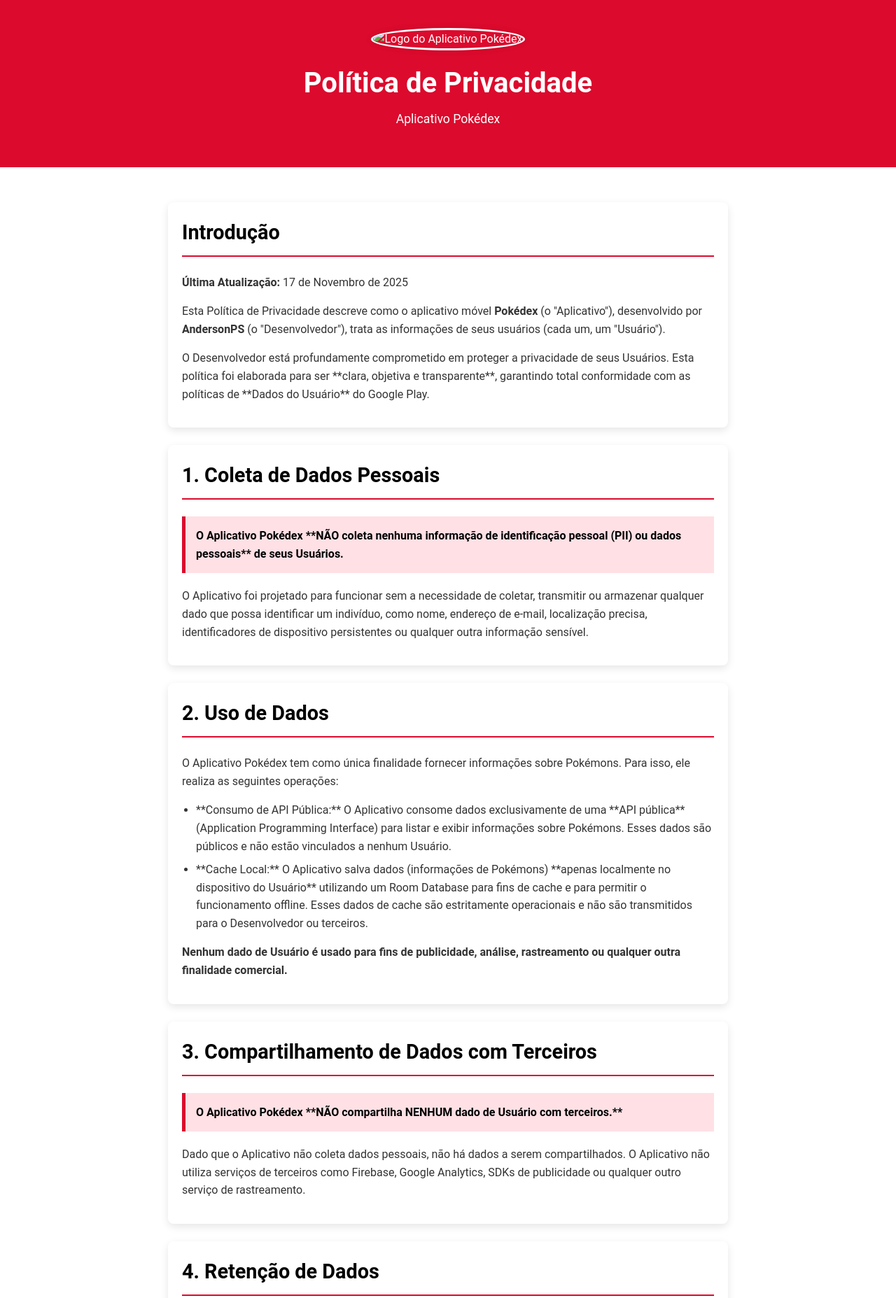
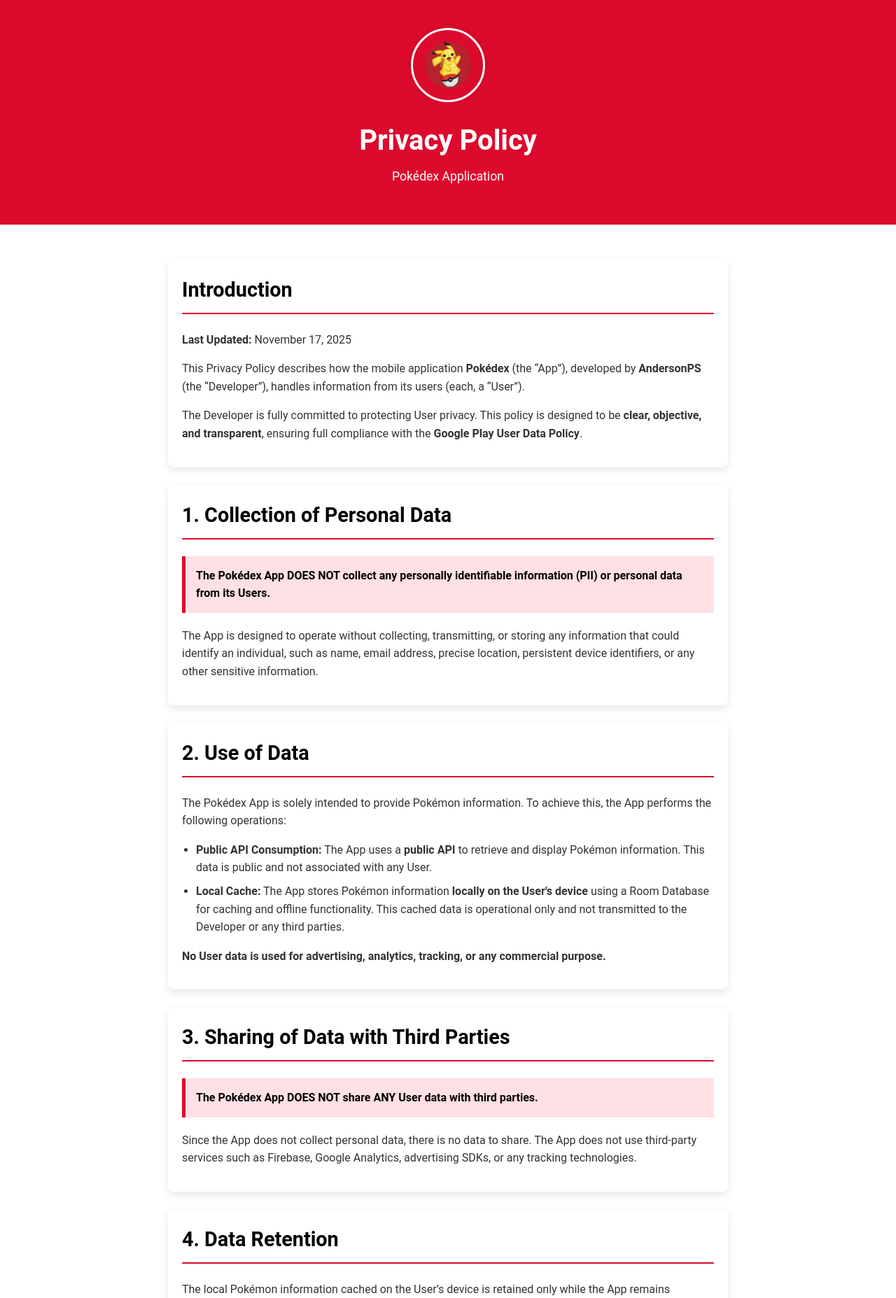
Before and after one commit to AndersonPS94/pokedexprivacypolicy, a plain HTML site: page home/ubuntu/index.html in a window 1280 px wide. Shown: the top 1855 px of the page at 70% size. Drawn offline with Linux system fonts and the light colour scheme.

Commit message:
final version

```diff
--- a/home/ubuntu/index.html
+++ b/home/ubuntu/index.html
@@ -1,41 +1,37 @@
 <!DOCTYPE html>
-<html lang="pt-BR">
+<html lang="en">
 <head>
     <meta charset="UTF-8">
     <meta name="viewport" content="width=device-width, initial-scale=1.0">
-    <title>Política de Privacidade - Pokédex</title>
+    <title>Privacy Policy - Pokédex</title>
     <style>
-        /* Variáveis de Cores Baseadas no App */
         :root {
-            --cor-primaria: #DC0A2D; /* Vermelho principal do cabeçalho/fundo */
-            --cor-secundaria: #FFFFFF; /* Branco dos cards/fundo */
-            --cor-texto-principal: #333333; /* Cinza escuro para o texto */
-            --cor-texto-secundario: #666666; /* Cinza mais claro */
-            --cor-destaque: #000000; /* Preto para títulos */
-            --cor-sombra: rgba(0, 0, 0, 0.1);
+            --primary-color: #DC0A2D;
+            --secondary-color: #FFFFFF;
+            --main-text: #333333;
+            --secondary-text: #666666;
+            --highlight-text: #000000;
+            --shadow-color: rgba(0, 0, 0, 0.1);
         }
 
-        /* Estilo Básico e Fontes */
         body {
-            font-family: 'Roboto', 'Arial', sans-serif; /* Fonte comum e limpa */
+            font-family: 'Roboto', 'Arial', sans-serif;
             line-height: 1.6;
             margin: 0;
             padding: 0;
-            background-color: var(--cor-secundaria);
-            color: var(--cor-texto-principal);
+            background-color: var(--secondary-color);
+            color: var(--main-text);
         }
 
-        /* Layout Principal */
         .container {
             max-width: 800px;
             margin: 0 auto;
             padding: 20px;
         }
 
-        /* Cabeçalho */
         header {
-            background-color: var(--cor-primaria);
-            color: var(--cor-secundaria);
+            background-color: var(--primary-color);
+            color: var(--secondary-color);
             padding: 40px 20px;
             text-align: center;
             margin-bottom: 30px;
@@ -52,28 +48,26 @@
             font-size: 1.1em;
         }
 
-        /* Imagem de Destaque (Opcional, baseada na imagem pokemon.png) */
         .logo-app {
             width: 100px;
             height: 100px;
             border-radius: 50%;
             margin-bottom: 15px;
-            border: 3px solid var(--cor-secundaria);
-            box-shadow: 0 0 10px var(--cor-sombra);
+            border: 3px solid var(--secondary-color);
+            box-shadow: 0 0 10px var(--shadow-color);
         }
 
-        /* Seções da Política */
         section {
-            background-color: var(--cor-secundaria);
+            background-color: var(--secondary-color);
             padding: 20px;
             margin-bottom: 25px;
             border-radius: 8px;
-            box-shadow: 0 4px 12px var(--cor-sombra);
+            box-shadow: 0 4px 12px var(--shadow-color);
         }
 
         h2 {
-            color: var(--cor-destaque);
-            border-bottom: 2px solid var(--cor-primaria);
+            color: var(--highlight-text);
+            border-bottom: 2px solid var(--primary-color);
             padding-bottom: 10px;
             margin-top: 0;
             font-size: 1.8em;
@@ -81,7 +75,7 @@
         }
 
         h3 {
-            color: var(--cor-primaria);
+            color: var(--primary-color);
             margin-top: 20px;
             font-size: 1.3em;
             font-weight: 500;
@@ -100,26 +94,23 @@
             margin-bottom: 8px;
         }
 
-        /* Destaque para Não Coleta */
-        .destaque-nao-coleta {
-            background-color: #ffe0e5; /* Um vermelho/rosa claro */
-            border-left: 5px solid var(--cor-primaria);
+        .no-data-box {
+            background-color: #ffe0e5;
+            border-left: 5px solid var(--primary-color);
             padding: 15px;
             margin: 20px 0;
             font-weight: bold;
-            color: var(--cor-destaque);
+            color: var(--highlight-text);
         }
 
-        /* Rodapé */
         footer {
             text-align: center;
             padding: 20px;
             font-size: 0.9em;
-            color: var(--cor-texto-secundario);
+            color: var(--secondary-text);
             margin-top: 40px;
         }
 
-        /* Responsividade Básica */
         @media (max-width: 600px) {
             header {
                 padding: 30px 15px;
@@ -139,85 +130,85 @@
 <body>
 
 <header>
-        <img src="pokemon.png" alt="Logo do Aplicativo Pokédex" class="logo-app">
-        <h1>Política de Privacidade</h1>
-        <p>Aplicativo Pokédex</p>
+    <img src="upload/pokemon.png" alt="Pokédex App Logo" class="logo-app">
+    <h1>Privacy Policy</h1>
+    <p>Pokédex Application</p>
 </header>
 
 <div class="container">
 
     <section>
-            <h2>Introdução</h2>
-            <p><strong>Última Atualização:</strong> 17 de Novembro de 2025</p>
-            <p>Esta Política de Privacidade descreve como o aplicativo móvel <strong>Pokédex</strong> (o "Aplicativo"), desenvolvido por <strong>AndersonPS</strong> (o "Desenvolvedor"), trata as informações de seus usuários (cada um, um "Usuário").</p>
-            <p>O Desenvolvedor está profundamente comprometido em proteger a privacidade de seus Usuários. Esta política foi elaborada para ser **clara, objetiva e transparente**, garantindo total conformidade com as políticas de **Dados do Usuário** do Google Play.</p>
+        <h2>Introduction</h2>
+        <p><strong>Last Updated:</strong> November 17, 2025</p>
+        <p>This Privacy Policy describes how the mobile application <strong>Pokédex</strong> (the “App”), developed by <strong>AndersonPS</strong> (the “Developer”), handles information from its users (each, a “User”).</p>
+        <p>The Developer is fully committed to protecting User privacy. This policy is designed to be <strong>clear, objective, and transparent</strong>, ensuring full compliance with the <strong>Google Play User Data Policy</strong>.</p>
     </section>
 
     <section>
-            <h2>1. Coleta de Dados Pessoais</h2>
-            <div class="destaque-nao-coleta">
-                O Aplicativo Pokédex **NÃO coleta nenhuma informação de identificação pessoal (PII) ou dados pessoais** de seus Usuários.
+        <h2>1. Collection of Personal Data</h2>
+        <div class="no-data-box">
+            The Pokédex App <strong>DOES NOT collect any personally identifiable information (PII) or personal data</strong> from its Users.
         </div>
-            <p>O Aplicativo foi projetado para funcionar sem a necessidade de coletar, transmitir ou armazenar qualquer dado que possa identificar um indivíduo, como nome, endereço de e-mail, localização precisa, identificadores de dispositivo persistentes ou qualquer outra informação sensível.</p>
+        <p>The App is designed to operate without collecting, transmitting, or storing any information that could identify an individual, such as name, email address, precise location, persistent device identifiers, or any other sensitive information.</p>
     </section>
 
     <section>
-            <h2>2. Uso de Dados</h2>
-            <p>O Aplicativo Pokédex tem como única finalidade fornecer informações sobre Pokémons. Para isso, ele realiza as seguintes operações:</p>
+        <h2>2. Use of Data</h2>
+        <p>The Pokédex App is solely intended to provide Pokémon information. To achieve this, the App performs the following operations:</p>
         <ul>
-                <li>**Consumo de API Pública:** O Aplicativo consome dados exclusivamente de uma **API pública** (Application Programming Interface) para listar e exibir informações sobre Pokémons. Esses dados são públicos e não estão vinculados a nenhum Usuário.</li>
-                <li>**Cache Local:** O Aplicativo salva dados (informações de Pokémons) **apenas localmente no dispositivo do Usuário** utilizando um Room Database para fins de cache e para permitir o funcionamento offline. Esses dados de cache são estritamente operacionais e não são transmitidos para o Desenvolvedor ou terceiros.</li>
+            <li><strong>Public API Consumption:</strong> The App uses a <strong>public API</strong> to retrieve and display Pokémon information. This data is public and not associated with any User.</li>
+            <li><strong>Local Cache:</strong> The App stores Pokémon information <strong>locally on the User's device</strong> using a Room Database for caching and offline functionality. This cached data is operational only and not transmitted to the Developer or any third parties.</li>
         </ul>
-            <p><strong>Nenhum dado de Usuário é usado para fins de publicidade, análise, rastreamento ou qualquer outra finalidade comercial.</strong></p>
+        <p><strong>No User data is used for advertising, analytics, tracking, or any commercial purpose.</strong></p>
     </section>
 
     <section>
-            <h2>3. Compartilhamento de Dados com Terceiros</h2>
-            <div class="destaque-nao-coleta">
-                O Aplicativo Pokédex **NÃO compartilha NENHUM dado de Usuário com terceiros.**
+        <h2>3. Sharing of Data with Third Parties</h2>
+        <div class="no-data-box">
+            The Pokédex App <strong>DOES NOT share ANY User data with third parties.</strong>
         </div>
-            <p>Dado que o Aplicativo não coleta dados pessoais, não há dados a serem compartilhados. O Aplicativo não utiliza serviços de terceiros como Firebase, Google Analytics, SDKs de publicidade ou qualquer outro serviço de rastreamento.</p>
+        <p>Since the App does not collect personal data, there is no data to share. The App does not use third-party services such as Firebase, Google Analytics, advertising SDKs, or any tracking technologies.</p>
     </section>
 
     <section>
-            <h2>4. Retenção de Dados</h2>
-            <p>Os dados (informações de Pokémons) armazenados localmente no dispositivo do Usuário para fins de cache são retidos apenas enquanto o Aplicativo estiver instalado no dispositivo. O Desenvolvedor não tem acesso a esses dados e, portanto, não os retém.</p>
+        <h2>4. Data Retention</h2>
+        <p>The local Pokémon information cached on the User’s device is retained only while the App remains installed. The Developer has no access to these operational data and does not retain them.</p>
     </section>
 
     <section>
-            <h2>5. Segurança dos Dados</h2>
-            <p>Embora o Aplicativo não colete dados pessoais, o Desenvolvedor adota medidas razoáveis para garantir a segurança dos dados operacionais (cache de Pokémons) armazenados localmente. O Aplicativo não exige permissões sensíveis do Android, minimizando o risco de acesso não autorizado a informações do dispositivo.</p>
+        <h2>5. Data Security</h2>
+        <p>Although the App does not collect personal data, the Developer takes reasonable measures to ensure the security of operational data (Pokémon cache) stored locally. The App does not request sensitive Android permissions, minimizing the risk of unauthorized access.</p>
     </section>
 
     <section>
-            <h2>6. Privacidade de Menores</h2>
-            <p>O Aplicativo Pokédex **NÃO é voltado para crianças** menores de 13 anos. No entanto, devido à natureza do Aplicativo (que não coleta dados pessoais), a privacidade de qualquer Usuário, independentemente da idade, é protegida pelo fato de que nenhuma informação pessoal é coletada.</p>
+        <h2>6. Children’s Privacy</h2>
+        <p>The Pokédex App is <strong>NOT intended for children</strong> under 13 years old. However, because the App does not collect personal data, the privacy of all Users — regardless of age — is protected by design.</p>
     </section>
 
     <section>
-            <h2>7. Alterações a Esta Política de Privacidade</h2>
-            <p>O Desenvolvedor reserva-se o direito de atualizar esta Política de Privacidade a qualquer momento. Quando o fizer, a data de "Última Atualização" no topo desta página será revisada. Encorajamos os Usuários a verificar esta página periodicamente para quaisquer alterações. O uso continuado do Aplicativo após a publicação de alterações nesta política será considerado como aceitação dessas alterações.</p>
+        <h2>7. Changes to This Privacy Policy</h2>
+        <p>The Developer reserves the right to update this Privacy Policy at any time. When changes are made, the “Last Updated” date at the top will be adjusted. Users are encouraged to review this page periodically. Continued use of the App after changes are published constitutes acceptance of the updated policy.</p>
     </section>
 
     <section>
-            <h2>8. Informações de Contato</h2>
-            <p>Se você tiver quaisquer perguntas sobre esta Política de Privacidade, as práticas deste Aplicativo ou suas relações com este Aplicativo, entre em contato com o Desenvolvedor:</p>
+        <h2>8. Contact Information</h2>
+        <p>If you have any questions about this Privacy Policy or the App’s practices, please contact the Developer:</p>
         <ul>
-                <li>**Nome do Desenvolvedor:** AndersonPS</li>
-                <li>**E-mail de Contato:** <a href="mailto:andersonpsdev@gmail.com">andersonpsdev@gmail.com</a></li>
+            <li><strong>Developer Name:</strong> AndersonPS</li>
+            <li><strong>Email:</strong> <a href="mailto:andersonpsdev@gmail.com">andersonpsdev@gmail.com</a></li>
         </ul>
     </section>
 
     <section>
-            <h2>Declaração de Conformidade com o Google Play</h2>
-            <p>O Aplicativo Pokédex está em total conformidade com a Política de Dados do Usuário do Google Play, pois **não coleta, armazena ou compartilha dados pessoais ou confidenciais do Usuário**. O Aplicativo opera com o mínimo de permissões e foca exclusivamente em fornecer conteúdo público de uma API externa.</p>
+        <h2>Google Play Compliance Statement</h2>
+        <p>The Pokédex App fully complies with the Google Play User Data Policy, as it <strong>does not collect, store, or share any personal or sensitive User data</strong>. The App operates with minimal permissions and focuses exclusively on delivering public content from an external API.</p>
     </section>
 
 </div>
 
 <footer>
-        <p>&copy; 2025 AndersonPS. Todos os direitos reservados.</p>
-        <p>Política de Privacidade do Aplicativo Pokédex.</p>
+    <p>&copy; 2025 AndersonPS. All rights reserved.</p>
+    <p>Pokédex Application Privacy Policy.</p>
 </footer>
 
 </body>
```
Lines whose indentation alone changed are shown as unchanged.
